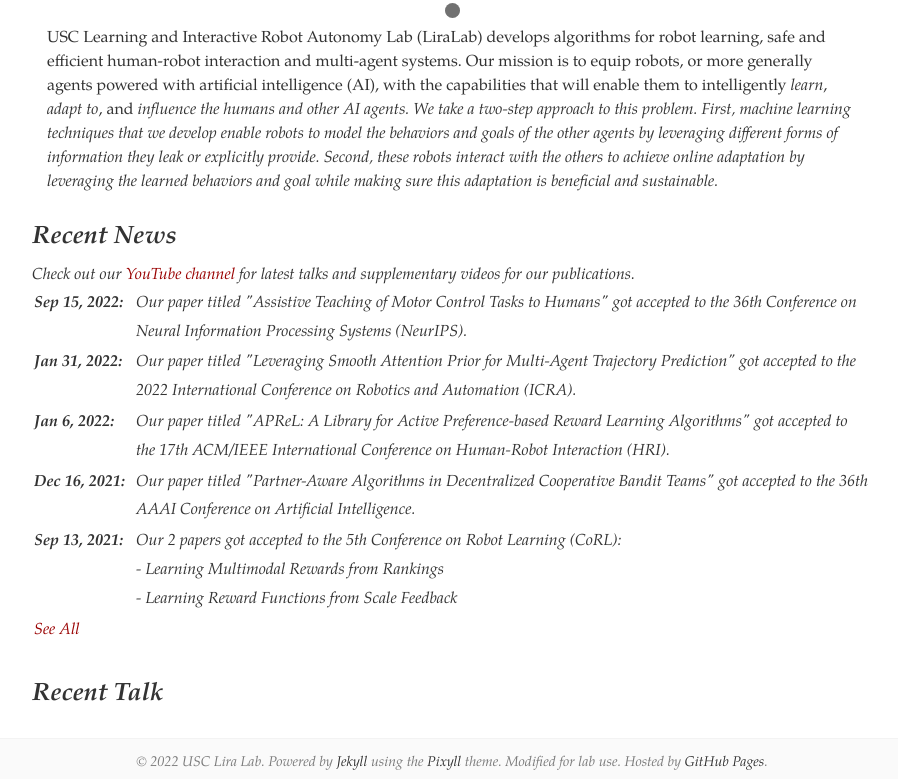
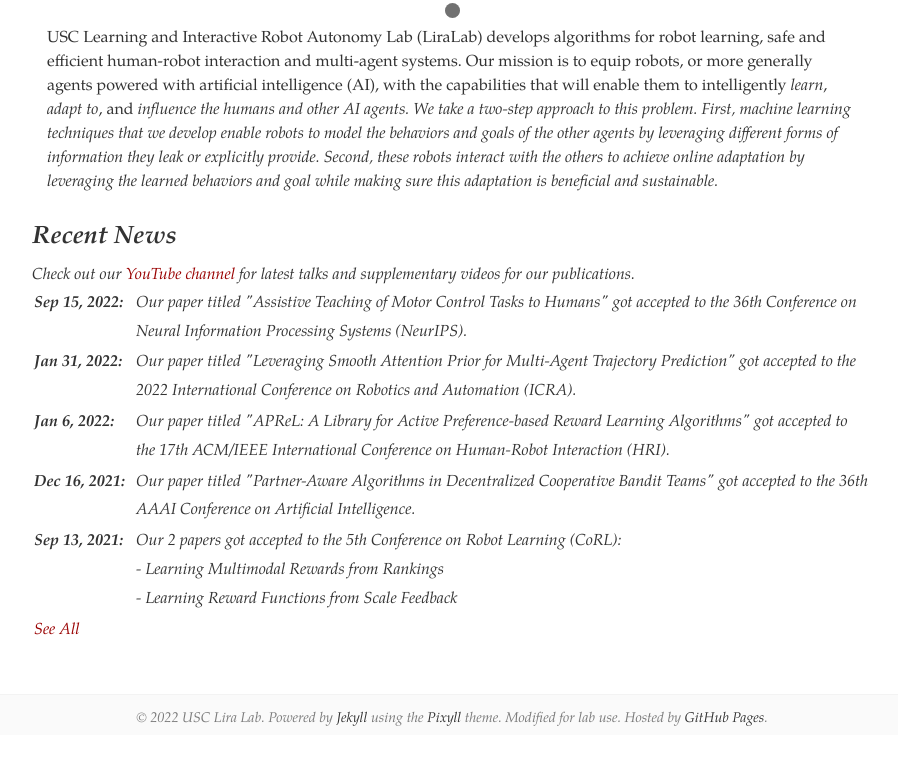
Before and after one commit to USC-Lira/usc-lira.github.io, a Jekyll site: the page built from index.html, in a window 1280 px wide. Shown: the part 750-1529 px from the top of the page, without its empty margins (188-1086 px from the left). Built offline with Jekyll 4.4.1, drawn with Linux system fonts in a browser that asks for light colours; nearby versions of some CDN libraries; a style sheet for code colours, icons or effects is not loaded; after the commit the page ends 1485 px from its top, so only the background shows below that.

Commit message:
Build site at 2022-12-15 07:41:39 UTC.

```diff
--- a/index.html
+++ b/index.html
@@ -156,7 +156,7 @@ img {vertical-align: middle}
   </tbody>
   </table>
 
-  {% unless site.data.talks == empty %}
+  {% if site.data.talks %}
     <h1 class="h3">Recent Talk</h1>
     {% for entry in site.data.talks %}
     <!--<b>{{ entry.date | date: site.date_format}}:</b> --><i>{{ entry.description }}</i><br>
@@ -164,7 +164,7 @@ img {vertical-align: middle}
       <iframe width="560" height="315" style="position: absolute; top: 5px; left: 0; width: 100%; height: 100%;" src="https://www.youtube.com/embed/{{ entry.youtube_code }}?rel=0&hd=1" frameborder="0" allow="accelerometer; autoplay; clipboard-write; encrypted-media; gyroscope; picture-in-picture" allowfullscreen></iframe>
     </div>
     {% endfor %}
-  {% endunless %}
+  {% endif %}
 </div>
 
 
```
